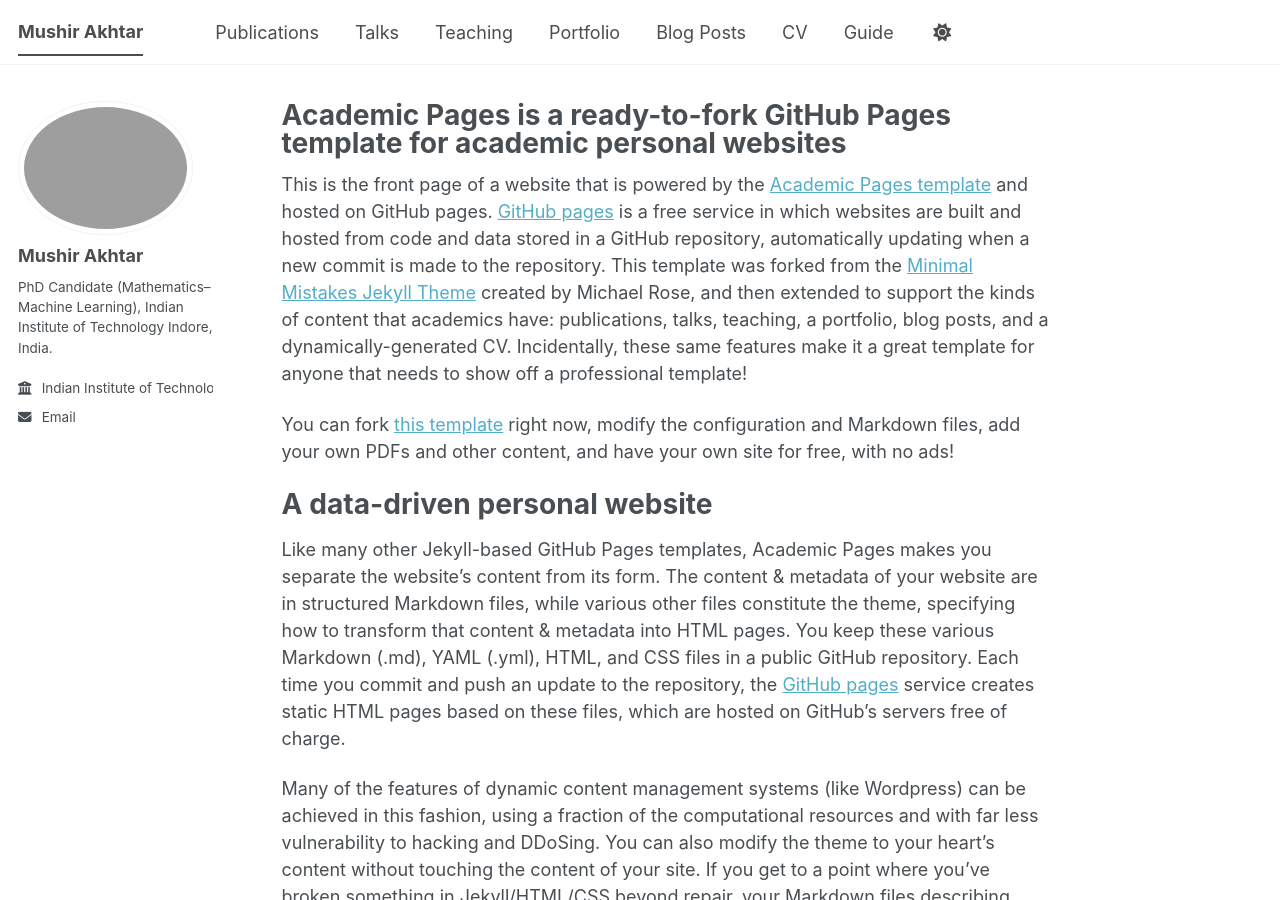
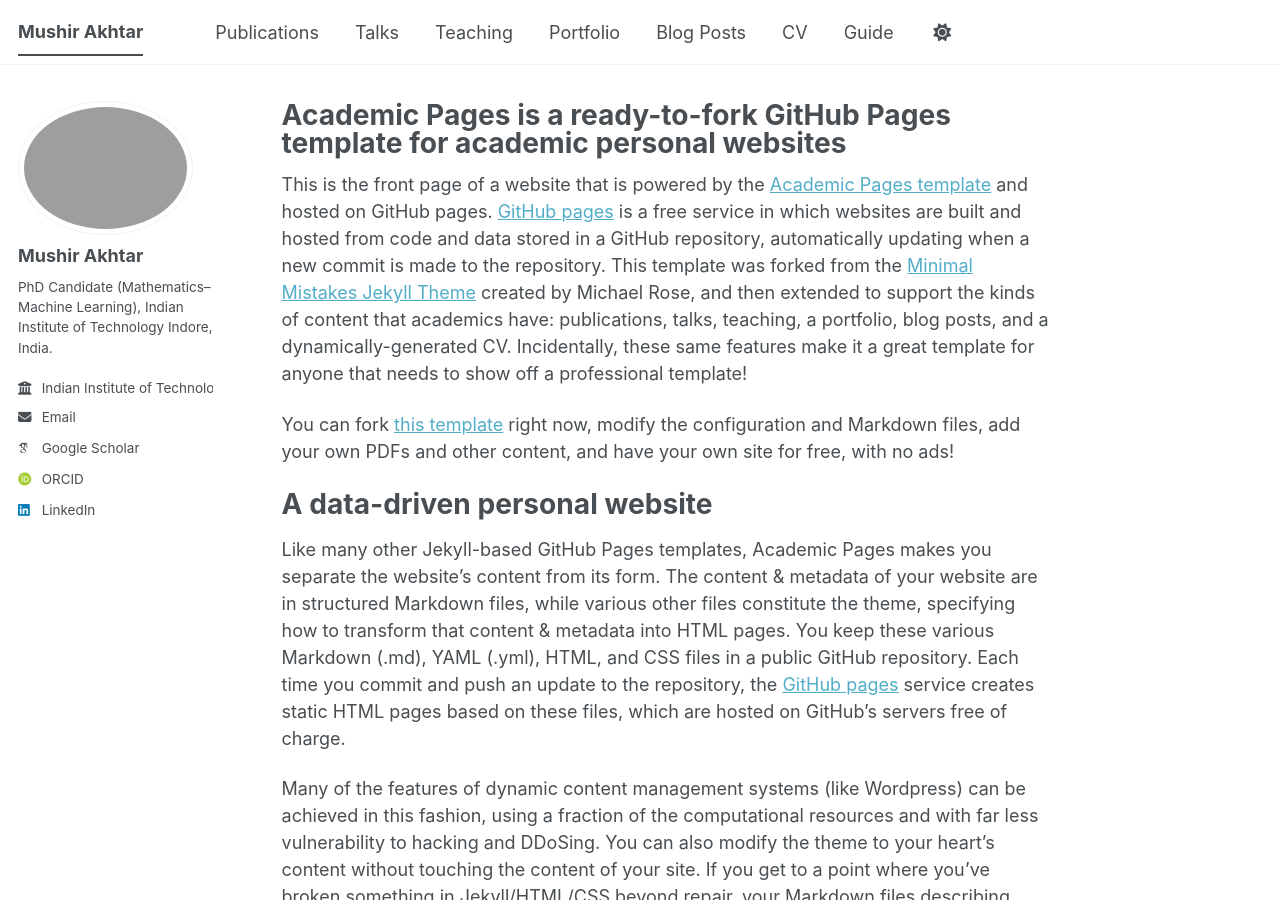
Before and after one commit to mushir-akhtar/mushir-akhtar.github.io, a Jekyll site: the page built from _pages/about.md, in a window 1280 px wide and 900 px high. Built offline with Jekyll 4.4.1, drawn with Linux system fonts in a browser that asks for light colours; some web fonts are replaced; a script bundle is joined from its source files by our own code; library files that are not in the unit come from our copies.

Commit message:
Update _config.yml

```diff
--- a/_config.yml
+++ b/_config.yml
@@ -29,7 +29,9 @@ author:
   location         :
   employer         : "Indian Institute of Technology Indore, India"
   email            : "mushirakhtar.ml@gmail.com"
-
+  googlescholar    : "https://scholar.google.com/citations?user=pNAMkP8AAAAJ&hl=en"
+  orcid            : "https://orcid.org/0000-0002-5276-6935"
+  linkedin         : "mushir-akhtar-b1a78b2a3"
 # Academic websites
 academia         :
 arxiv            :
```
